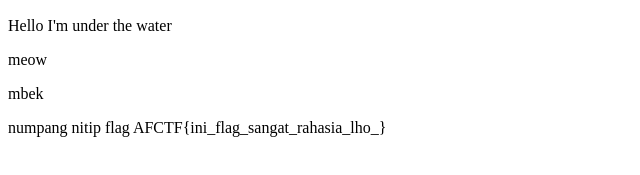
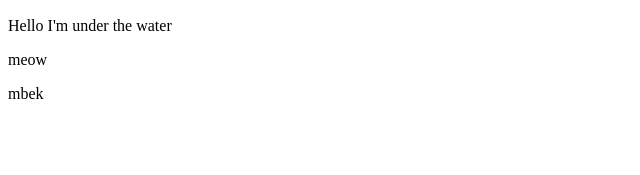
Before and after one commit to irisan-kentang/random, a plain HTML site: page index.html in a window 1280 px wide. Shown: the part 353-528 px from the top of the page, without its empty margins (0-640 px from the left). Drawn offline with Linux system fonts and the light colour scheme.

Commit message:
Remove flag

```diff
--- a/index.html
+++ b/index.html
@@ -12,6 +12,5 @@
   <p>Hello I'm under the water</p>
   <p>meow</p>
   <p>mbek</p>
-  <p>numpang nitip flag AFCTF{ini_flag_sangat_rahasia_lho_}</p>
 </body>
 </html>
```
